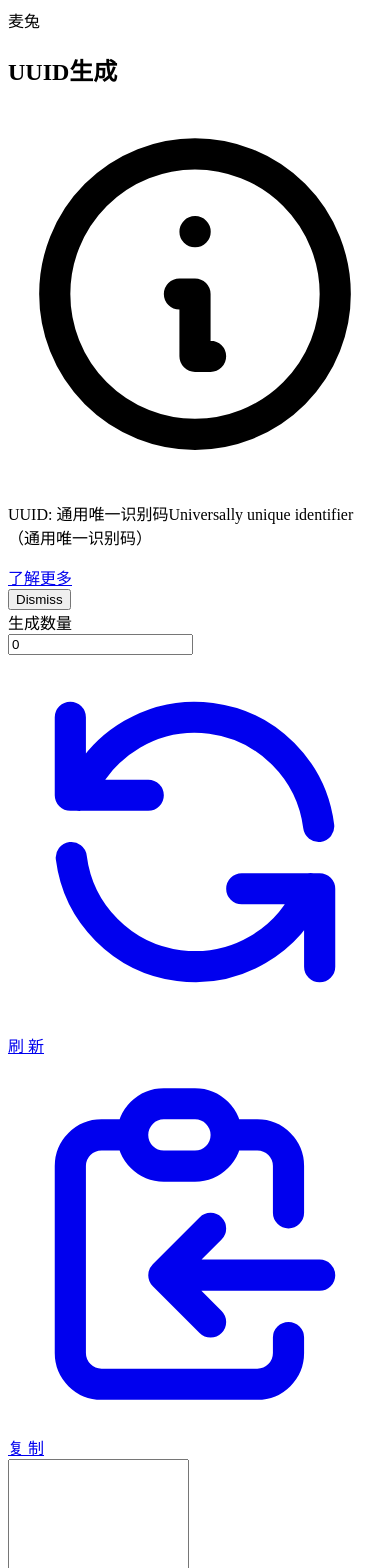
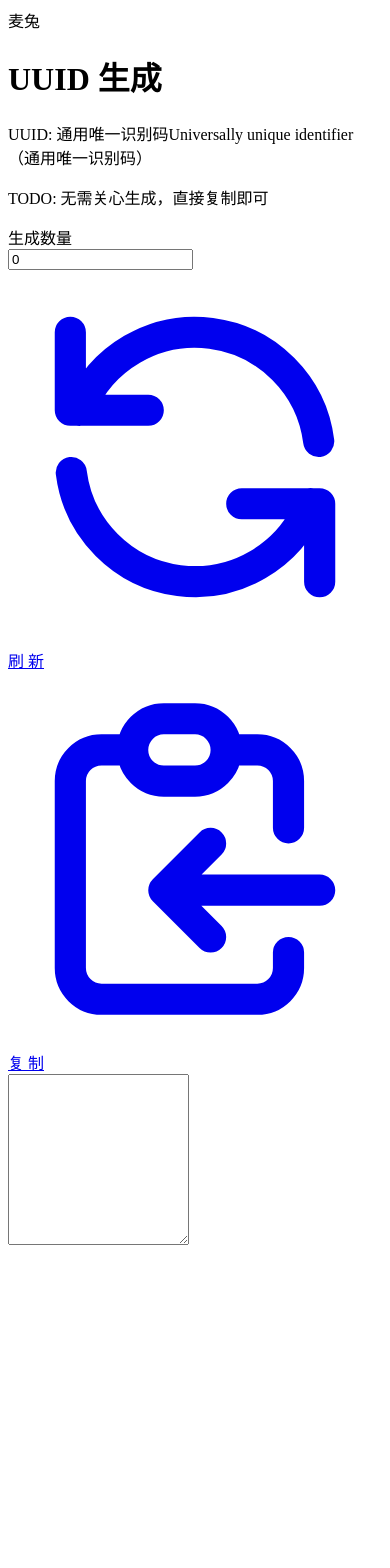
Before and after one commit to moreant/my-tool-nextjs, a Next.js app: page /my-tool/uuid in a window 390 px wide. Shown: the top 1568 px of the page. After the commit the page ends 1257 px from the top, so only its background shows below. Built offline with nearby package versions, Linux system fonts and the light colour scheme.

Commit message:
隐藏未开发的功能

```diff
--- /dev/null
+++ b/components/ToolHead.js
@@ -0,0 +1,19 @@
+const ToolHead = props => {
+  return (
+    <>
+      <div className="pb-5 border-b border-gray-200 mb-5">
+        <h1 className="inline-block text-3xl font-extrabold text-gray-900 tracking-wider">{props.name}</h1>
+        <p className="mt-1 text-lg text-gray-500">
+          <span className="md:hidden">
+            {props.mdDesc ? props.mdDesc : props.desc}
+          </span>
+          <span className="hidden md:inline">
+            {props.desc}
+          </span>
+        </p>
+      </div>
+    </>
+  )
+}
+
+export default ToolHead
--- a/package.json
+++ b/package.json
@@ -8,7 +8,9 @@
     "start": "next start"
   },
   "dependencies": {
+    "@heroicons/react": "^1.0.3",
     "@tailwindcss/forms": "^0.3.3",
+    "@tailwindcss/typography": "^0.4.1",
     "copy-to-clipboard": "^3.3.1",
     "next": "^11.0.0",
     "react": "17.0.2",
--- a/pages/uuid/index.js
+++ b/pages/uuid/index.js
@@ -2,10 +2,12 @@ import { useEffect, useState } from 'react'
 import { useRouter } from 'next/router'
 import { v4 as uuidv4 } from 'uuid'
 import copy from 'copy-to-clipboard';
+import { RefreshIcon, ClipboardCopyIcon, ClipboardCheckIcon, XIcon, AcademicCapIcon } from '@heroicons/react/outline'
 
 import Container from '../../components/Container'
 import Head from '../../components/Head'
 import Nav from '../../components/Nav'
+import ToolHead from '../../components/ToolHead'
 
 export default function UUID () {
 
@@ -14,7 +16,7 @@ export default function UUID () {
   let { g = '0' } = router.query
   const [count, setCount] = useState(Number(g))
   const [uuidList, setUuidList] = useState(undefined)
-  const [copyText, setCopyText] = useState('复 制')
+  const [copyState, setCopyState] = useState(0)
 
   // 异步路由导致需要监听
   useEffect(() => {
@@ -39,53 +41,51 @@ export default function UUID () {
   }
 
   const copyUuid = () => {
-    setCopyText('成功！')
+    if (copy(uuidList)) {
+      setCopyState(1)
+    }
     setTimeout(() => {
-      setCopyText('复 制')
+      setCopyState(0)
     }, 1000)
-    copy(uuidList)
+  }
+
+  const CopyBtn = props => {
+    const { state } = props
+    let text = '复 制'
+    if (state === 1) {
+      text = '成功 !'
     }
 
     return (
       <>
-      <Head modul={`UUID - ${g}`} />
+        <a
+          onClick={copyUuid}
+          href="#"
+          className="ml-3 flex items-center justify-center px-4 py-2  border border-transparent shadow-sm text-sm font-medium rounded-md text-white bg-blue-600 hover:bg-blue-700"
+        >
+          {
+            state === 1
+              ? <ClipboardCheckIcon className="h-4 w-4" />
+              : <ClipboardCopyIcon className="h-4 w-4" />
+          }
+          <span className="ml-2">{text}</span>
+        </a>
+      </>
+    )
+  }
+
+
+
+  return (
+    <>
+      <Head modul={`UUID ${g}`} />
       <Nav />
       <Container>
-        <h2 className="text-3xl mb-4">UUID生成</h2>
-        <div className="bg-indigo-600 mb-4 rounded-xl shadow-lg">
-          <div className="max-w-7xl mx-auto py-3 px-3 lg:px-4">
-            <div className="flex items-center justify-between flex-wrap">
-              <div className="w-0 flex-1 flex items-center">
-                <span className="flex p-2 rounded-lg bg-indigo-800">
-                  <svg xmlns="http://www.w3.org/2000/svg" className="h-6 w-6 text-white" fill="none" viewBox="0 0 24 24" stroke="currentColor">
-                    <path strokeLinecap="round" strokeLinejoin="round" strokeWidth={2} d="M13 16h-1v-4h-1m1-4h.01M21 12a9 9 0 11-18 0 9 9 0 0118 0z" />
-                  </svg>
-                </span>
-                <p className="ml-3 font-medium text-white truncate">
-                  <span className="md:hidden">UUID: 通用唯一识别码</span>
-                  <span className="hidden md:inline">Universally unique identifier（通用唯一识别码）</span>
-                </p>
+        <ToolHead name="UUID 生成" desc="Universally unique identifier（通用唯一识别码）" mdDesc="UUID: 通用唯一识别码" />
+        <div className="prose mb-5">
+          <p>TODO: 无需关心生成，直接复制即可</p>
         </div>
-              <div className="order-3 mt-2 flex-shrink-0 w-full sm:order-2 sm:mt-0 sm:w-auto">
-                <a
-                  href="https://baike.baidu.com/item/UUID/5921266"
-                  className="flex items-center justify-center px-4 py-2 border border-transparent rounded-md shadow-sm text-sm font-medium text-indigo-600 bg-white hover:bg-indigo-50"
-                >
-                  了解更多
-                </a>
-              </div>
-              <div className="order-2 flex-shrink-0 sm:order-3 sm:ml-3">
-                <button
-                  type="button"
-                  className="-mr-1 flex p-2 rounded-md hover:bg-indigo-500 focus:outline-none focus:ring-2 focus:ring-white sm:-mr-2"
-                >
-                  <span className="sr-only">Dismiss</span>
-                  {/* <XIcon className="h-6 w-6 text-white" aria-hidden="true" /> */}
-                </button>
-              </div>
-            </div>
-          </div>
-        </div>
+
         <label htmlFor="count" className="block text-sm font-medium text-gray-700">生成数量</label>
         <div className="flex flex-wrap mb-4">
           <div className="relative">
@@ -103,24 +103,10 @@ export default function UUID () {
             href="#"
             className="ml-3 flex items-center justify-center px-4 py-2 border border-transparent shadow-sm text-sm font-medium rounded-md border-gray-300  hover:bg-gray-50"
           >
-              <svg xmlns="http://www.w3.org/2000/svg" className="h-4 w-4" fill="none" viewBox="0 0 24 24" stroke="currentColor">
-                <path strokeLinecap="round" strokeLinejoin="round" strokeWidth={2} d="M4 4v5h.582m15.356 2A8.001 8.001 0 004.582 9m0 0H9m11 11v-5h-.581m0 0a8.003 8.003 0 01-15.357-2m15.357 2H15" />
-              </svg>
+            <RefreshIcon className="h-4 w-4" />
             <span className="ml-2"> 刷 新 </span>
           </a>
-
-
-            <a
-              onClick={copyUuid}
-              href="#"
-              className="ml-3 flex items-center justify-center px-4 py-2  border border-transparent shadow-sm text-sm font-medium rounded-md text-white bg-blue-600 hover:bg-blue-700"
-            >
-              <svg xmlns="http://www.w3.org/2000/svg" className="h-4 w-4" fill="none" viewBox="0 0 24 24" stroke="currentColor">
-                <path strokeLinecap="round" strokeLinejoin="round" strokeWidth={2} d="M8 5H6a2 2 0 00-2 2v12a2 2 0 002 2h10a2 2 0 002-2v-1M8 5a2 2 0 002 2h2a2 2 0 002-2M8 5a2 2 0 012-2h2a2 2 0 012 2m0 0h2a2 2 0 012 2v3m2 4H10m0 0l3-3m-3 3l3 3" />
-              </svg>
-              <span className="ml-2">{copyText}</span>
-            </a>
-
+          <CopyBtn state={copyState} />
         </div>
         <textarea value={uuidList} onChange={() => { }} rows="11" className="w-full border-gray-300 shadow-sm focus:border-blue-300 focus:ring focus:ring-blue-200 focus:ring-opacity-50 rounded-md">
 
```
Also changed, not shown: pages/camel/index.js (added, +65 -0 lines), pages/index.js (+44 -48 lines), tailwind.config.js (+11 -2 lines), 1 other file (tests, documents, lock files or other folders). Lines whose indentation alone changed are shown as unchanged.
